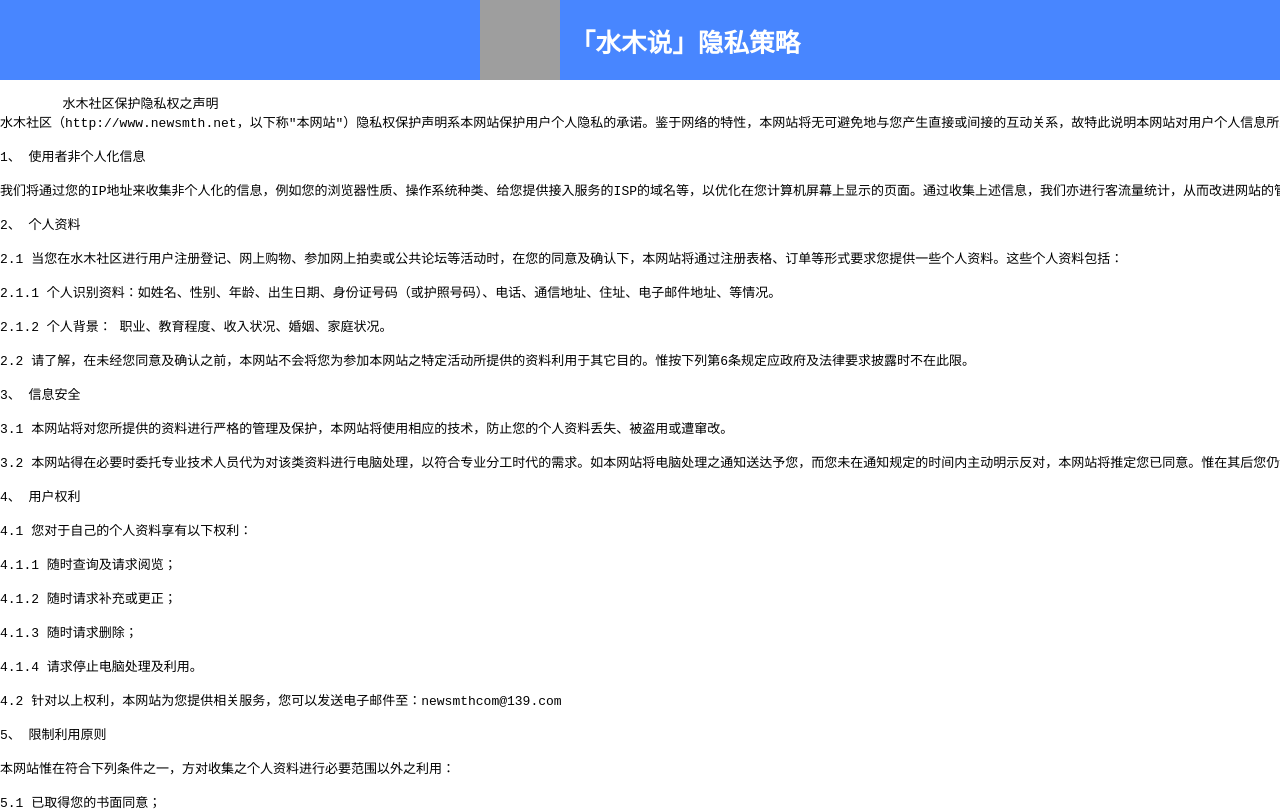
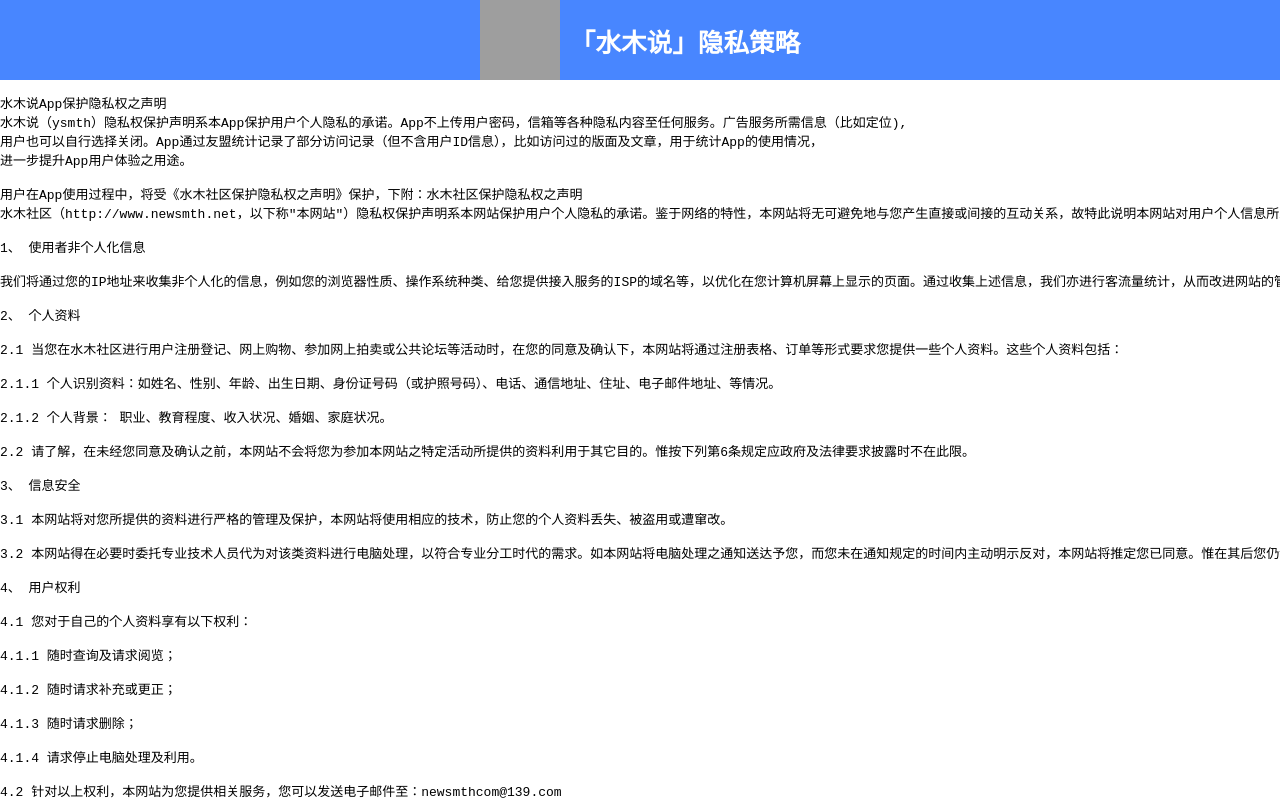
Before and after one commit to ysmth/smthchat, a plain HTML site: page privacy.html in a window 1280 px wide. Shown: the top 811 px of the page. Drawn offline with nearby package versions, Linux system fonts and the light colour scheme; grey boxes are pictures that could not be loaded.

Commit message:
Update privacy.html

```diff
--- a/privacy.html
+++ b/privacy.html
@@ -71,7 +71,12 @@
 
         <div id="content">
         <pre>
-        水木社区保护隐私权之声明
+水木说App保护隐私权之声明
+水木说（ysmth）隐私权保护声明系本App保护用户个人隐私的承诺。App不上传用户密码，信箱等各种隐私内容至任何服务。广告服务所需信息（比如定位),
+用户也可以自行选择关闭。App通过友盟统计记录了部分访问记录（但不含用户ID信息），比如访问过的版面及文章，用于统计App的使用情况，
+进一步提升App用户体验之用途。
+
+用户在App使用过程中，将受《水木社区保护隐私权之声明》保护，下附：水木社区保护隐私权之声明
 水木社区（http://www.newsmth.net，以下称"本网站"）隐私权保护声明系本网站保护用户个人隐私的承诺。鉴于网络的特性，本网站将无可避免地与您产生直接或间接的互动关系，故特此说明本网站对用户个人信息所采取的收集、使用和保护政策，请您务必仔细阅读：
 
 1、 使用者非个人化信息
```
